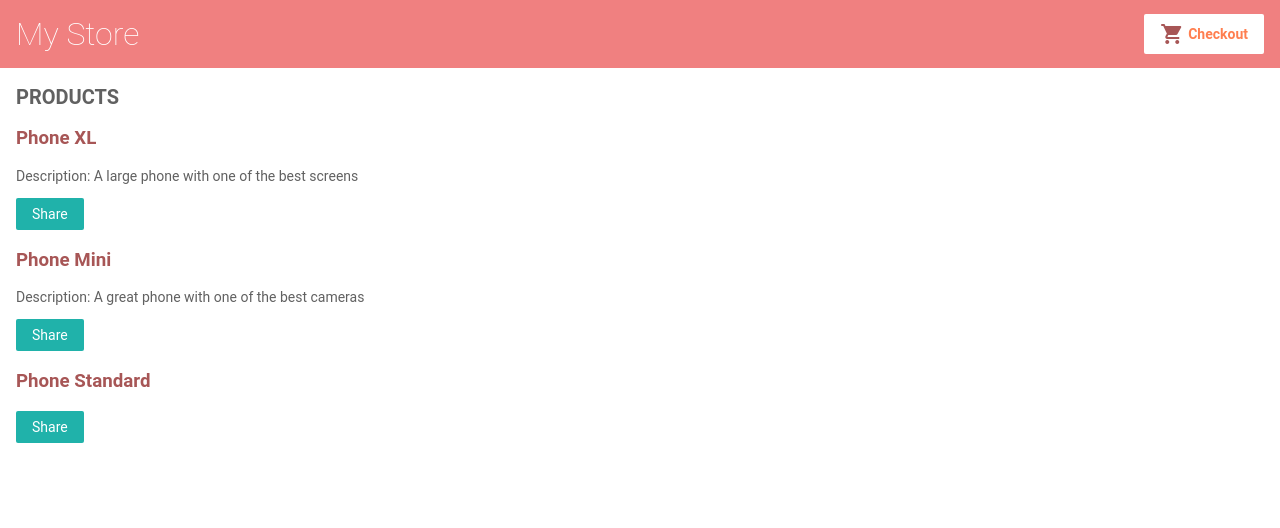
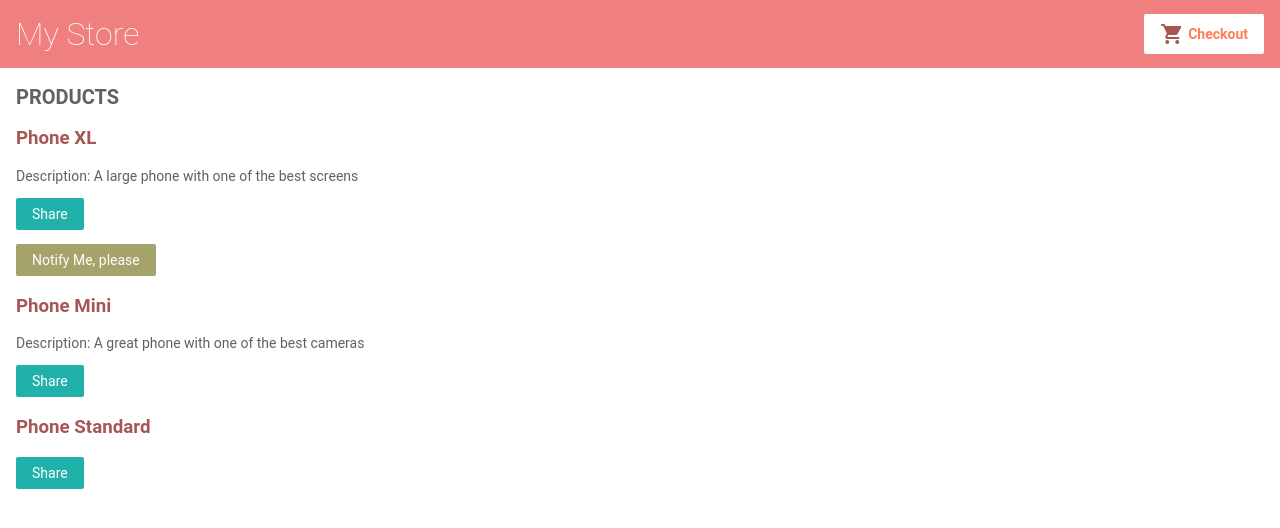
Before and after one commit to AranVmore/angular-part01, an Angular app: page / in a window 1280 px wide. Shown: the top 528 px of the page. Built offline with nearby package versions, Linux system fonts and the light colour scheme.

Commit message:
practice finished

```diff
--- /dev/null
+++ b/src/app/product-alerts/product-alerts.component.css
@@ -0,0 +1,3 @@
+button{
+  background-color: rgb(163, 163, 107);
+}
--- /dev/null
+++ b/src/app/product-alerts/product-alerts.component.html
@@ -0,0 +1,3 @@
+<p *ngIf="product.price > 700">
+  <button (click)="notify.emit()">Notify Me, please</button>
+</p>
--- /dev/null
+++ b/src/app/product-alerts/product-alerts.component.ts
@@ -0,0 +1,25 @@
+import { Component, OnInit } from '@angular/core';
+import { Input } from '@angular/core';
+import { Output, EventEmitter } from '@angular/core';
+
+// el decorador @ nos indica que la clase es un componente
+// 'selector' es el nombre que Angular le da, empezando por el prefijo 'app'
+@Component({
+  selector: 'app-product-alerts',
+  templateUrl: './product-alerts.component.html',
+  styleUrls: ['./product-alerts.component.css'],
+})
+// definimos propiedad 'product' con un decorador
+// @Input() indica que el valor de la propiedad pasa desde el padre del componente de lista productos
+export class ProductAlertsComponent implements OnInit {
+  @Input() product;
+  // creamos una propiedad 'notify' con decorador 'Output' e instancia EventEmitter
+  // permite que el comentente product-alert emita el evento al cambiar el valor de 'notify'
+  @Output() notify = new EventEmitter();
+
+  constructor() {}
+  ngOnInit() {}
+}
+
+// Esta carpeta y sus componentes han sido creados directamente presionando btn.drch raton (en carpeta app)
+//-> angular generator -> component
--- a/src/app/product-list/product-list.component.html
+++ b/src/app/product-list/product-list.component.html
@@ -21,6 +21,10 @@
 
   <!-- la función share() está creada en "product-list-component.ts" -->
   <button (click)="share()">Share</button>
+
+  <!-- Para que funcione importar a app.modules.ts la carpeta product-alerts -->
+  <app-product-alerts [product]="product" (notify)="onNotify()">
+  </app-product-alerts>
 </div>
 
 <!--
--- a/src/app/product-list/product-list.component.ts
+++ b/src/app/product-list/product-list.component.ts
@@ -13,6 +13,10 @@
   share() {
     window.alert('YES: The product has been shared!');
   }
+
+  onNotify() {
+    window.alert('Alert! You will be notified when the product goes on sale');
+  }
 }
 
 /*
```
Also changed, not shown: src/app/app.module.ts (+6 -7 lines).
